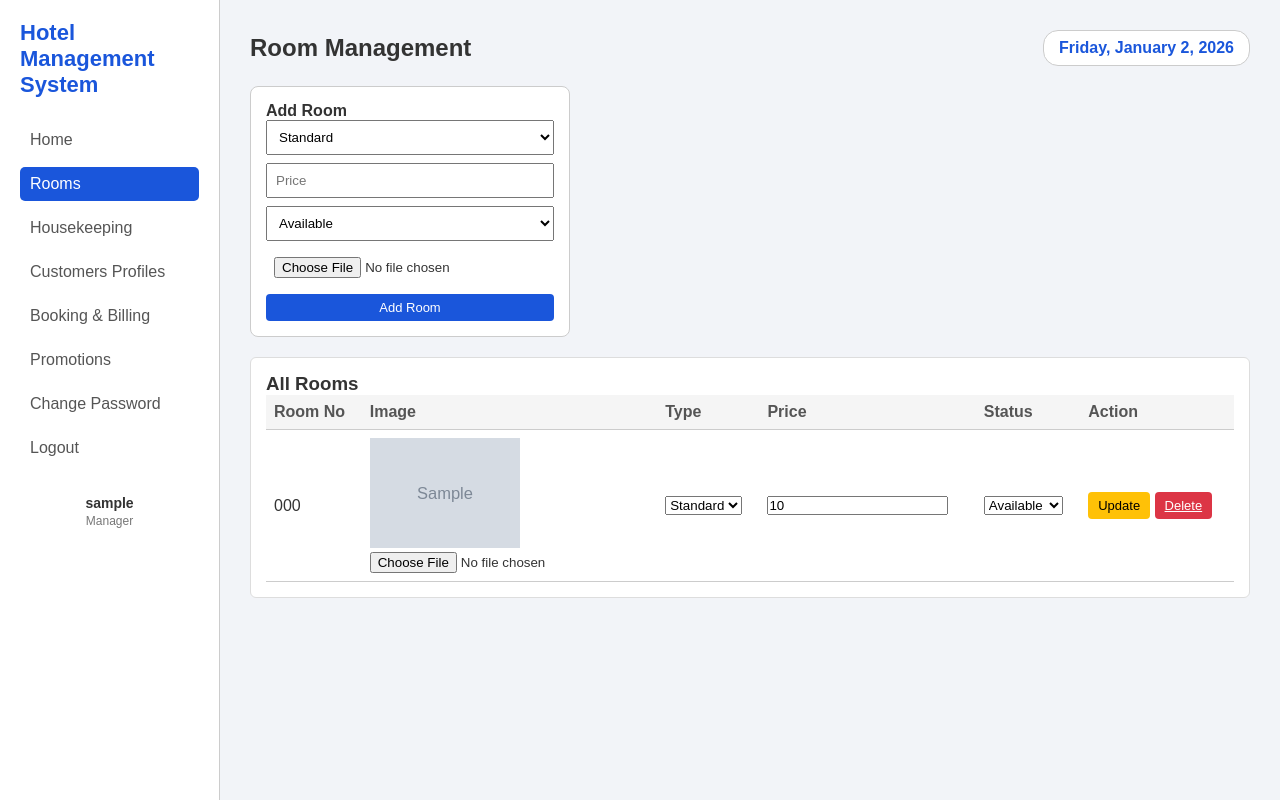
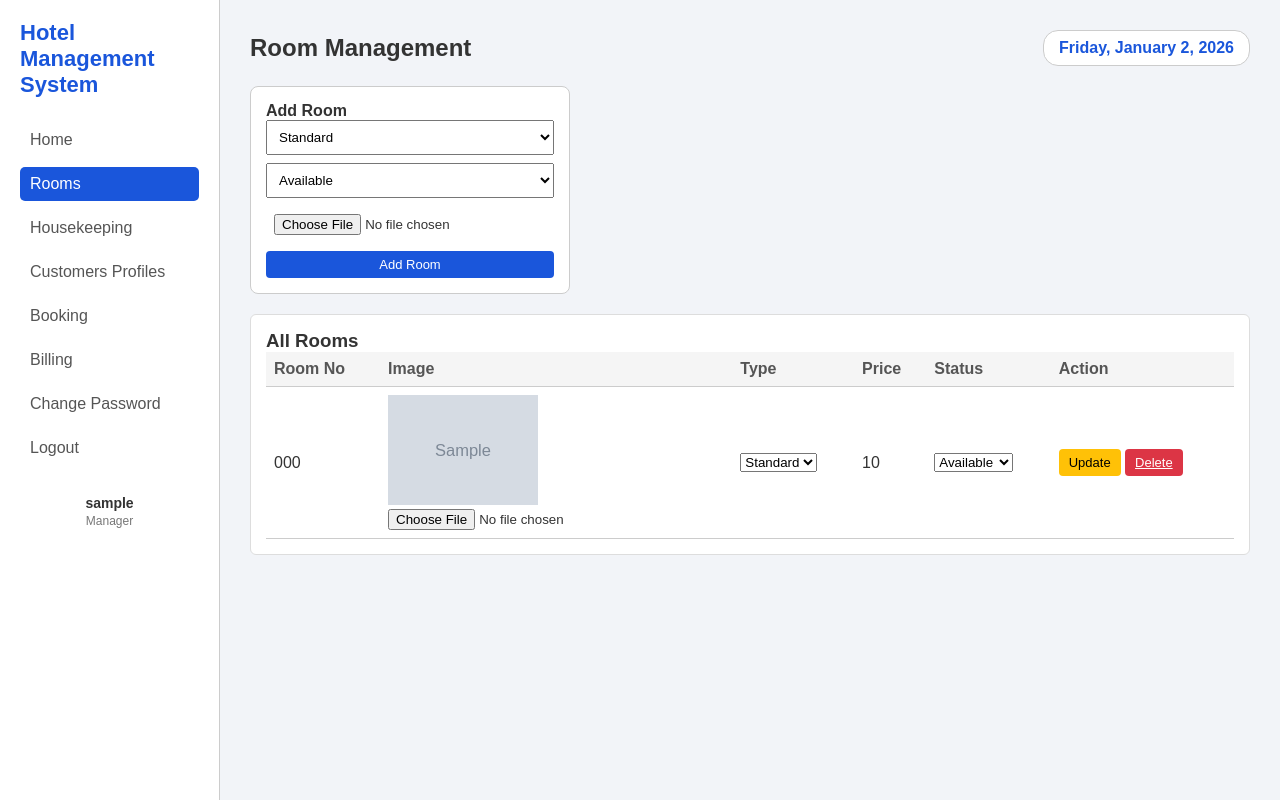
Before and after one commit to fahimaislam2022/Hotel-Management-System, a PHP site: page /WEB/VIEW/rooms.php in a window 1280 px wide. Run offline with PHP 8.4, Linux system fonts and the light colour scheme; the visitor is signed in with stand-in values (Sample User, id 1); tables that the repository leaves empty or names only in its code hold one stand-in row (values such as "Sample post"); grey boxes marked "Sample" are stand-in pictures.

Commit message:
logical changes

```diff
--- a/PROJECT/ADMIN/CONTROL/dashboard_data.php
+++ b/PROJECT/ADMIN/CONTROL/dashboard_data.php
@@ -19,5 +19,5 @@ if ($res && $row = $res->fetch_assoc()) $checkins_today = $row['total'];
 $res = $conn->query("SELECT SUM(amount) AS rev FROM bookings WHERE checkin_date = CURDATE()");
 if ($res && $row = $res->fetch_assoc()) $revenue = $row['rev'] ?? 0;
 
-$recent_bookings = $conn->query("SELECT * FROM bookings ORDER BY id DESC LIMIT 5");
+$recent_bookings = $conn->query("SELECT * FROM bookings ORDER BY id_booking DESC LIMIT 5");
 ?>
--- a/PROJECT/ADMIN/CONTROL/rooms_data.php
+++ b/PROJECT/ADMIN/CONTROL/rooms_data.php
@@ -8,10 +8,17 @@ $conn->query("
         SELECT room_number FROM bookings WHERE status = 'Confirmed'
     )
 ");
-
+function getRoomPrice($type) {
+    switch ($type) {
+        case 'Standard': return 150;
+        case 'Deluxe': return 250;
+        case 'Suite': return 400;
+        default: return 0;
+    }
+}
 if (isset($_POST['action']) && $_POST['action'] === "add") {
     $type = $_POST['type'];
-    $price = $_POST['price'];
+    $price = getRoomPrice($type);
     $status = $_POST['status'];
     $imageName = '';
 
@@ -33,7 +40,7 @@ if (isset($_POST['action']) && $_POST['action'] === "add") {
 if (isset($_POST['action']) && $_POST['action'] === "edit") {
     $room_number = $_POST['room_number'];
     $type = $_POST['type'];
-    $price = $_POST['price'];
+    $price =  getRoomPrice($type);
     $status = $_POST['status'];
 
 
--- a/PROJECT/ADMIN/VIEW/dashboard.php
+++ b/PROJECT/ADMIN/VIEW/dashboard.php
@@ -21,8 +21,8 @@ include("../CONTROL/dashboard_data.php");
         <li><a href="rooms.php">Rooms</a></li>
         <li><a href="housekeeping.php">Housekeeping</a></li>
         <li><a href="customers.php">Customers Profiles</a></li>
-        <li><a href="booking.php">Booking & Billing</a></li>
-        <li><a href="promotions.php">Promotions</a></li>
+        <li><a href="booking.php">Booking</a></li>
+        <li><a href="billing.php">Billing</a></li>
         <li><a href="changepassword.php">Change Password</a></li>
         <li><a href="../CONTROL/logout.php">Logout</a></li>
     </ul>
@@ -72,7 +72,7 @@ include("../CONTROL/dashboard_data.php");
                 <?php if ($recent_bookings && $recent_bookings->num_rows > 0): ?>
                     <?php while ($row = $recent_bookings->fetch_assoc()): ?>
                         <tr>
-                            <td><?php echo htmlspecialchars($row['guest_name']); ?></td>
+                            <td><?php echo htmlspecialchars($row['id_customer']); ?></td>
                             <td><?php echo $row['room_number']; ?></td>
                             <td><?php echo $row['checkin_date']; ?></td>
                         </tr>
--- a/PROJECT/ADMIN/VIEW/rooms.php
+++ b/PROJECT/ADMIN/VIEW/rooms.php
@@ -23,8 +23,8 @@ include("../CONTROL/rooms_data.php");
         <li><a href="rooms.php" class="active">Rooms</a></li>
         <li><a href="housekeeping.php">Housekeeping</a></li>
         <li><a href="customers.php">Customers Profiles</a></li>
-        <li><a href="booking.php">Booking & Billing</a></li>
-        <li><a href="promotions.php">Promotions</a></li>
+        <li><a href="booking.php">Booking </a></li>
+        <li><a href="billing.php">Billing</a></li>
         <li><a href="changepassword.php">Change Password</a></li>
         <li><a href="../CONTROL/logout.php">Logout</a></li>
     </ul>
@@ -67,7 +67,7 @@ include("../CONTROL/rooms_data.php");
                 <option value="Deluxe">Deluxe</option>
                 <option value="Suite">Suite</option>
             </select>
-            <input type="number" name="price" placeholder="Price" required>
+            <input type="hidden" name="price" value="0">
             <select name="status">
                 <option value="Available">Available</option>
                 <option value="Occupied">Occupied</option>
@@ -113,7 +113,7 @@ include("../CONTROL/rooms_data.php");
                                 <option value="Suite" <?php if ($r['type']=="Suite") echo "selected"; ?>>Suite</option>
                             </select>
                         </td>
-                        <td><input type="number" name="price" value="<?php echo $r['price']; ?>" required></td>
+                        <td><?php echo $r['price']; ?></td>
                         <td>
                             <select name="status" <?php if ($r['booking_status'] == "Confirmed") echo "disabled"; ?>>
                                 <option value="Available" <?php if ($r['status']=="Available") echo "selected"; ?>>Available</option>
```
Also changed, not shown: PROJECT/ADMIN/UPLOADS/R.jpg (added).
